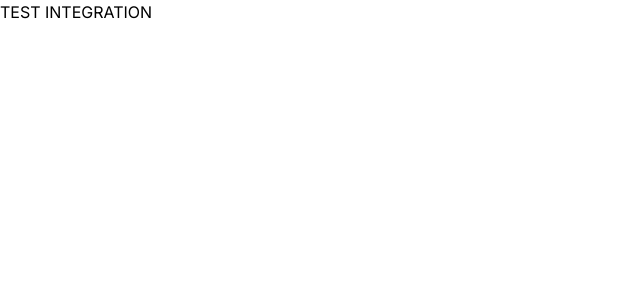
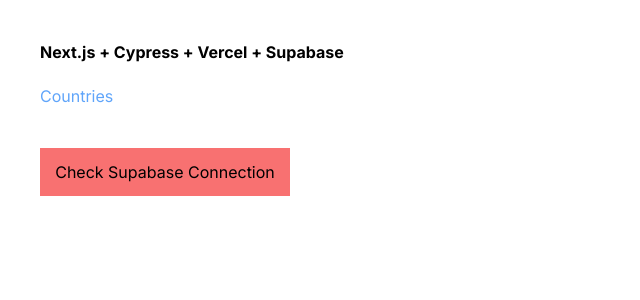
Before and after one commit to GizemUnaal/test-integration, a Next.js app: page / in a window 1280 px wide. Shown: the top 300 px of the page, without its empty margins (0-640 px from the left). Built offline with nearby package versions, Linux system fonts and the light colour scheme.

Commit message:
initialized supabase

```diff
--- a/package.json
+++ b/package.json
@@ -10,6 +10,7 @@
     "cypress:open": "cypress open"
   },
   "dependencies": {
+    "@supabase/supabase-js": "^2.39.1",
     "next": "14.0.4",
     "react": "^18",
     "react-dom": "^18"
--- /dev/null
+++ b/src/app/lib/supabase.ts
@@ -0,0 +1,6 @@
+import { createClient } from "@supabase/supabase-js";
+
+const supabaseUrl = "https://fvfravoyhyhsfvhjavir.supabase.co";
+const supabaseKey =
+  "eyJhbGciOiJIUzI1NiIsInR5cCI6IkpXVCJ9.eyJpc3MiOiJzdXBhYmFzZSIsInJlZiI6ImZ2ZnJhdm95aHloc2Z2aGphdmlyIiwicm9sZSI6ImFub24iLCJpYXQiOjE3MDM2NzgxOTEsImV4cCI6MjAxOTI1NDE5MX0.I-HnspyAQ3cxPt8QV-mR3vcWyCI7dO0avWuhn9rjF8k";
+export const supabase = createClient(supabaseUrl, supabaseKey);
--- a/src/app/page.tsx
+++ b/src/app/page.tsx
@@ -1,3 +1,38 @@
+"use client";
+import { useState } from "react";
+import { supabase } from "./lib/supabase";
+
 export default function Home() {
-  return <h1>TEST INTEGRATION</h1>;
+  const [countries, setCountries] = useState<any>([]);
+  async function checkSupabaseConnection() {
+    try {
+      const { data, error } = await supabase.from("Countries").select("name");
+      if (error) {
+        console.error("Error checking Supabase connection:", error);
+      } else {
+        console.log("Supabase connection successful:", data);
+        setCountries(data);
+      }
+    } catch (error) {
+      console.error("Error:", error);
+    }
+  }
+  return (
+    <div className="flex flex-col gap-5 p-10">
+      <h1 className="font-bold">Next.js + Cypress + Vercel + Supabase</h1>
+      <h2 className="text-blue-400">Countries</h2>
+      <ul>
+        {countries.map((country: any, index: number) => (
+          <li className="list-disc" key={index}>{country.name}</li>
+        ))}
+      </ul>
+      <button
+        className="bg-red-400 w-[250px] p-3"
+        onClick={checkSupabaseConnection}
+        data-cy="getCountries"
+      >
+        Check Supabase Connection
+      </button>
+    </div>
+  );
 }
--- a/tsconfig.json
+++ b/tsconfig.json
@@ -1,5 +1,6 @@
 {
   "compilerOptions": {
+    "baseUrl": "./src",
     "target": "es5",
     "lib": ["dom", "dom.iterable", "esnext"],
     "allowJs": true,
@@ -19,7 +20,7 @@
       }
     ],
     "paths": {
-      "@/*": ["./src/*"]
+      "@supabase/supabase-js": ["node_modules/@supabase/supabase-js"]
     }
   },
   "include": ["next-env.d.ts", "**/*.ts", "**/*.tsx", ".next/types/**/*.ts"],
```
Also changed, not shown: 2 other files (tests, documents, lock files or other folders).
